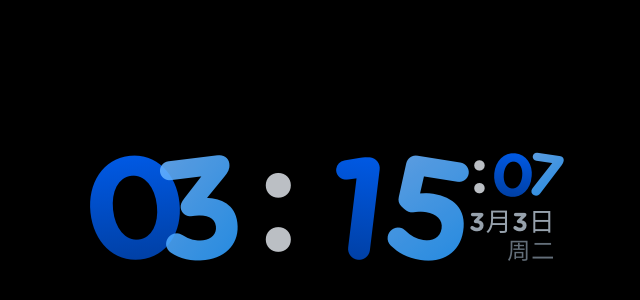
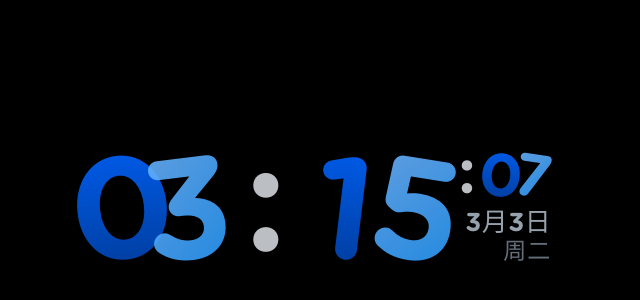
Before and after one commit to stariveer/burn-protection-screen-clock, a Vue app: page / in a window 1280 px wide. Shown: the part 26-326 px from the top of the page, without its empty margins (145-785 px from the left). Built offline with nearby package versions, Linux system fonts and the light colour scheme.

Commit message:
feat: ajust layout

```diff
--- a/src/components/ClockDisplay.vue
+++ b/src/components/ClockDisplay.vue
@@ -154,6 +154,7 @@
     align-items: flex-start; /* 顶对齐 */
     gap: 0;
     overflow: visible;
+    margin: 0 0 0 -0.08em;
   }
 
   /* 右侧辅助列：撑满时钟高度，日期居顶，秒数居底 */
@@ -163,7 +164,6 @@
     align-items: flex-end;
     align-self: stretch; /* 拉伸与 clock-time 同高 */
     padding-left: 0.1em;
-    /* seconds-block 用 margin-top: auto 吸附底部 */
   }
 
   /* 日期块：右对齐，纵向排 */
@@ -173,7 +173,7 @@
     align-items: flex-end;
     gap: 0.03em;
     line-height: 1;
-    margin: 0.04em -0.04em 0 0;
+    margin: 0.04em 0 0;
   }
 
   .date-monthday {
@@ -198,6 +198,7 @@
     align-items: center;
     font-family: "Gotham Rounded", sans-serif;
     line-height: 0.9;
+    padding: 0 0.1em 0 0;
   }
 
   .clock-time {
--- /dev/null
+++ b/vite.config.d.ts
@@ -0,0 +1,2 @@
+declare const _default: import("vite").UserConfig;
+export default _default;
```
Also changed, not shown: 2 other files (tests, documents, lock files or other folders).
